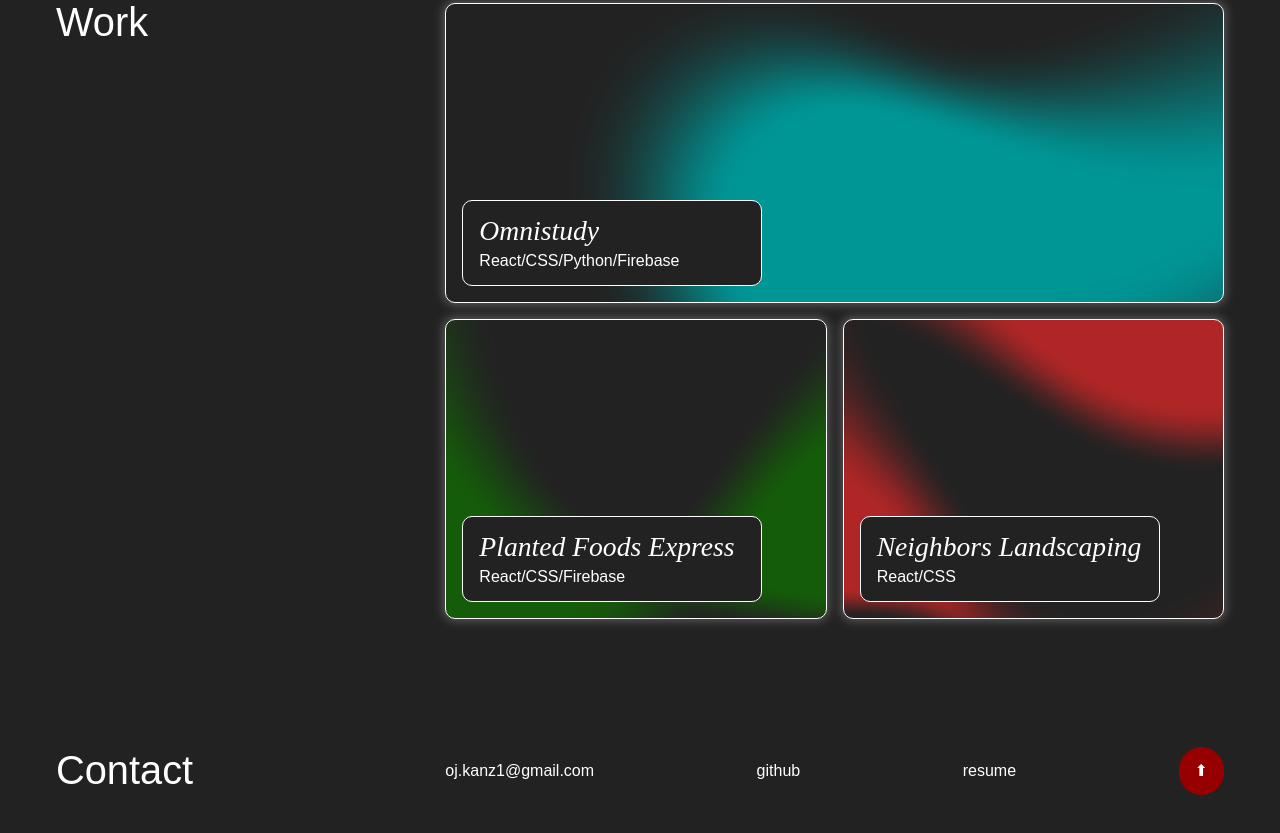
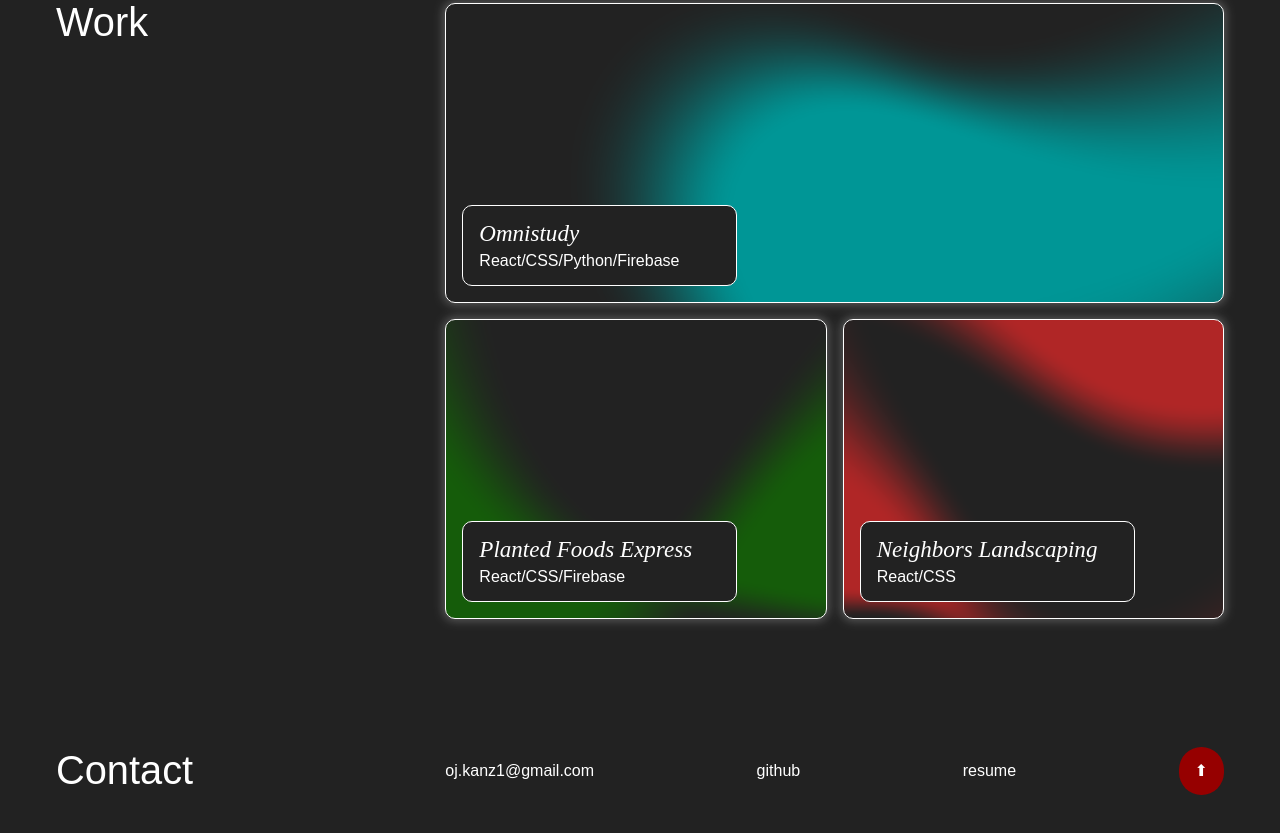
Before and after one commit to owenkanzler/challenge02-owen-kanzler, a plain HTML site: page index.html in a window 1280 px wide. Shown: the part 873-1706 px from the top of the page. Drawn offline with Linux system fonts and the light colour scheme.

Commit message:
touched up css styling, and populated README

```diff
--- a/assets/css/style.css
+++ b/assets/css/style.css
@@ -16,7 +16,7 @@ h2 {
 }
 
 h3 {
-  font-size: 1.728em;
+  font-size: 1.44em;
   font-weight: 400;
   font-family: serif;
   font-style: italic;
@@ -145,7 +145,7 @@ h1 span {
 }
 
 .project-header {
-  width: 300px;
+  width: 275px;
   display: flex;
   flex-direction: column;
   gap: 0.5em;
```
Also changed, not shown: assets/imgs/screenshot.png (added), 1 other file.
